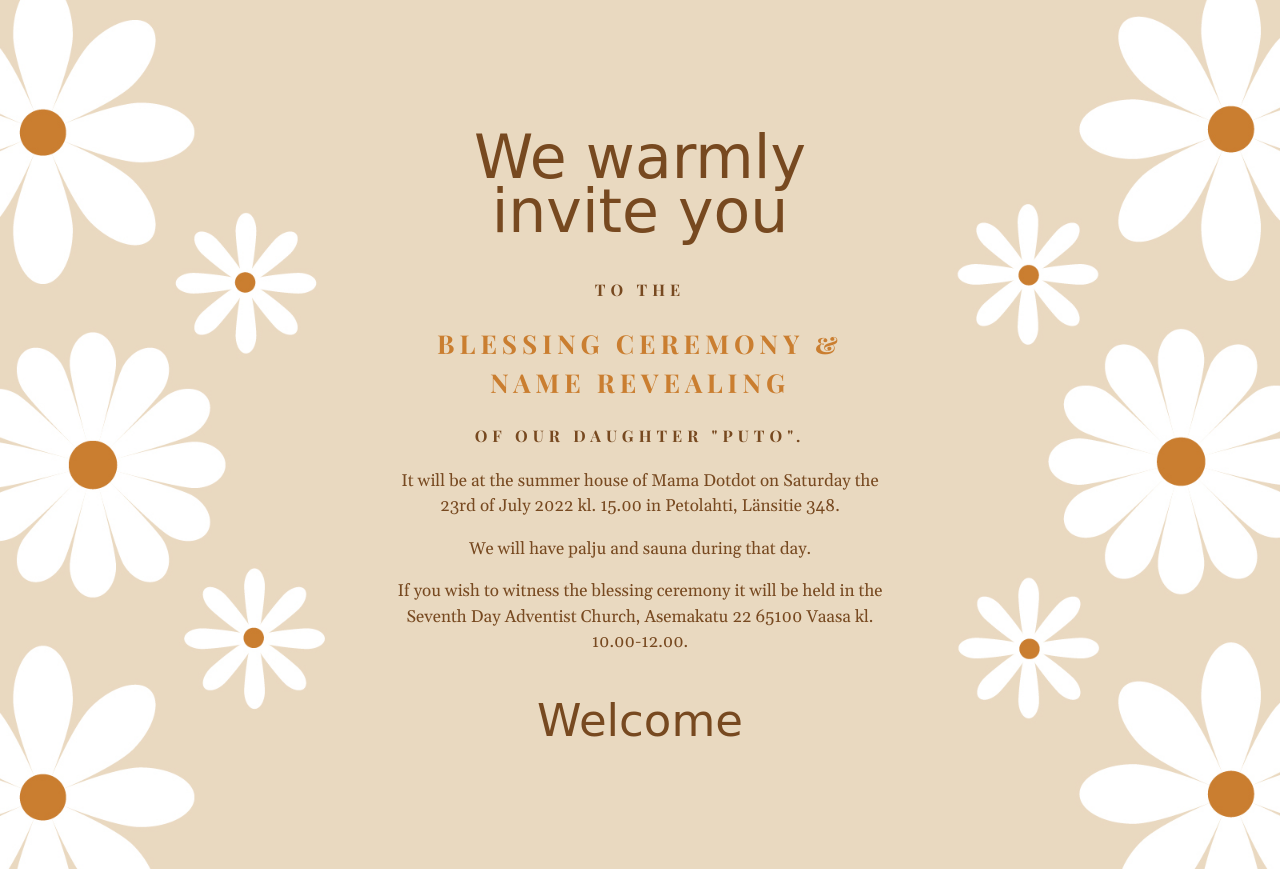
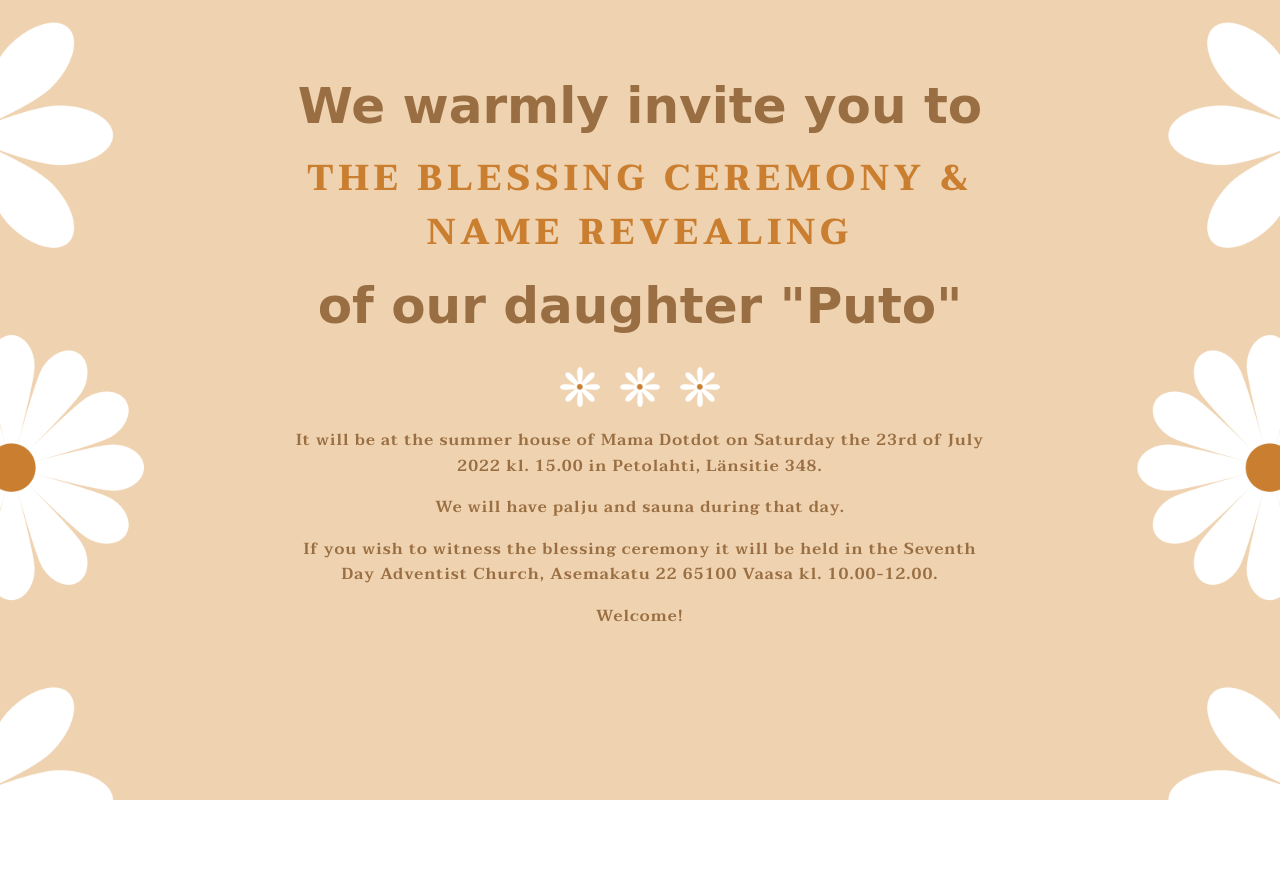
Before and after one commit to jennilint/invitation-puto, a plain HTML site: page index.html in a window 1280 px wide. After the commit the page ends 800 px from the top, so only its background shows below. Drawn offline with nearby package versions, Linux system fonts and the light colour scheme; a web font is replaced by a local one.

Commit message:
Add files via upload

```diff
--- a/index.html
+++ b/index.html
@@ -7,13 +7,11 @@
     <title>Invitation</title>
 </head>
 <style>
-    @import url('https://fonts.googleapis.com/css2?family=Gantari:wght@900&display=swap');
-    @import url('https://fonts.googleapis.com/css2?family=Gelasio&display=swap');
-    @import url('https://fonts.googleapis.com/css2?family=Sacramento&display=swap');
     @import url('https://fonts.googleapis.com/css2?family=WindSong&display=swap');
     @import url('https://fonts.googleapis.com/css2?family=Playfair+Display+SC:ital,wght@0,400;0,700;1,400;1,700&display=swap');
+    @import url('https://fonts.googleapis.com/css2?family=Taviraj:ital,wght@0,100;0,200;0,300;0,400;0,500;0,600;0,700;0,800;0,900;1,100;1,200;1,300;1,400;1,500;1,600;1,700;1,800;1,900&display=swap');
     body {
-        background-image: url('background-image.jpg');
+        background-image: url('background-image.png');
         background-size: cover;
     }
     #card {
@@ -23,40 +21,64 @@
         margin-top: 40px;
     }
     #content {
-        width: 500px;
+        width: 700px;
         display: block;
         margin-left: auto;
         margin-right: auto;
-        padding-top: 50px;
-        padding-bottom: 75px;
+        padding-top: 10px;
+        padding-bottom: 30px;
+    }
+    .space {
+        height: 50px;
+        display: flex;
+        justify-content: center;
+        align-items: center;
+    }
+    .single-flower {
+        height: 40px;
+        margin: 10px;
     }
     h1 {
         text-align: center;
-        font-size: 60px;
+        font-size: 50px;
         line-height: 0.9;
         font-family: 'WindSong', cursive;
-        font-weight: 500;
-        color: #774920;
+        font-weight: 700;
+        color: #996e42;
     }
     h2 {
         text-align: center;
-        font-size: 26px;
+        font-size: 36px;
+        line-height: 1.5;
+        letter-spacing: 5px;
+        font-family: 'Taviraj', serif;
+        font-weight: 700;
+        text-transform: uppercase;
+        color: #CA7E30;
+        margin-top: -10px;
+        margin-bottom: -10px;
+    }
+    h3 {
+        text-align: center;
+        font-size: 30px;
+        line-height: 0.9;
+        font-family: 'WindSong', cursive;
+        font-weight: 700;
+        color: #CA7E30;
+    }
+    h4 {
+        text-align: center;
+        font-size: 18px;
         line-height: 1.5;
         letter-spacing: 5px;
         font-family: 'Playfair Display SC', serif;
         font-weight: 700;
         text-transform: uppercase;
-        color: #CA7E30;
+        color: #774920;
+        margin-top: -20px;
+        margin-bottom: -5x;
     }
-    h3 {
-        text-align: center;
-        font-size: 45px;
-        line-height: 0.9;
-        font-family: 'WindSong', cursive;
-        font-weight: 400;
-        color: #774920;
-    }
-    h4 {
+    h5 {
         text-align: center;
         font-size: 16px;
         line-height: 1.5;
@@ -65,24 +87,33 @@
         font-weight: 700;
         text-transform: uppercase;
         color: #774920;
-        margin-top: 10px;
     }
     p {
         text-align: center;
-        font-size: 17px;
-        line-height: 1.5;
-        font-family: 'Gelasio';
-        font-weight: 400;
-        color: #774920;
-        letter-spacing: 0,2cm;
+        font-size: 16px;
+        line-height: 1.6;
+        letter-spacing: 1px;
+        font-family: 'Taviraj', serif;
+        font-weight: 600;
+        color: #996e42;
+        letter-spacing: 1px;
     }
 
-    @media only screen and (max-width: 600px) {
+    @media only screen and (max-width: 700px) {
         #card {
-            max-width: 600px;
+            max-width: 700px;
         }
         #content {
-            max-width: 575px;
+            max-width: 675px;
+        }
+        h1 {
+            font-size: 26px;
+        }
+        h2 {
+            font-size: 20px;
+        }
+        p {
+            font-size: 14px;
         }
     }
 
@@ -90,14 +121,18 @@
 <body>
     <div id="card">
         <div id="content">
-            <h1>We warmly<br>invite you</h1>
-            <h4>to the</h4>
-            <h2>blessing ceremony & name revealing</h2>
-            <h4>of our daughter "Puto".</h4>
+            <h1>We warmly invite you to</h1>
+            <h2>the blessing ceremony & name revealing</h2>
+            <h1>of our daughter "Puto"</h1>
+            <div class="space">
+                <img class="single-flower" src="single-flower.png">
+                <img class="single-flower" src="single-flower.png">
+                <img class="single-flower" src="single-flower.png">
+            </div>
             <p>It will be at the summer house of Mama Dotdot on Saturday the 23rd of July 2022 kl. 15.00 in Petolahti, Länsitie 348.</p>
             <p>We will have palju and sauna during that day.</p>
             <p>If you wish to witness the blessing ceremony it will be held in the Seventh Day Adventist Church, Asemakatu 22 65100 Vaasa kl. 10.00-12.00.</p>
-            <h3>Welcome</h3>
+            <p>Welcome!</p>
         </div>
     </div>
 </body>
```
Also changed, not shown: background-image.png (added), single-flower.png (added).
